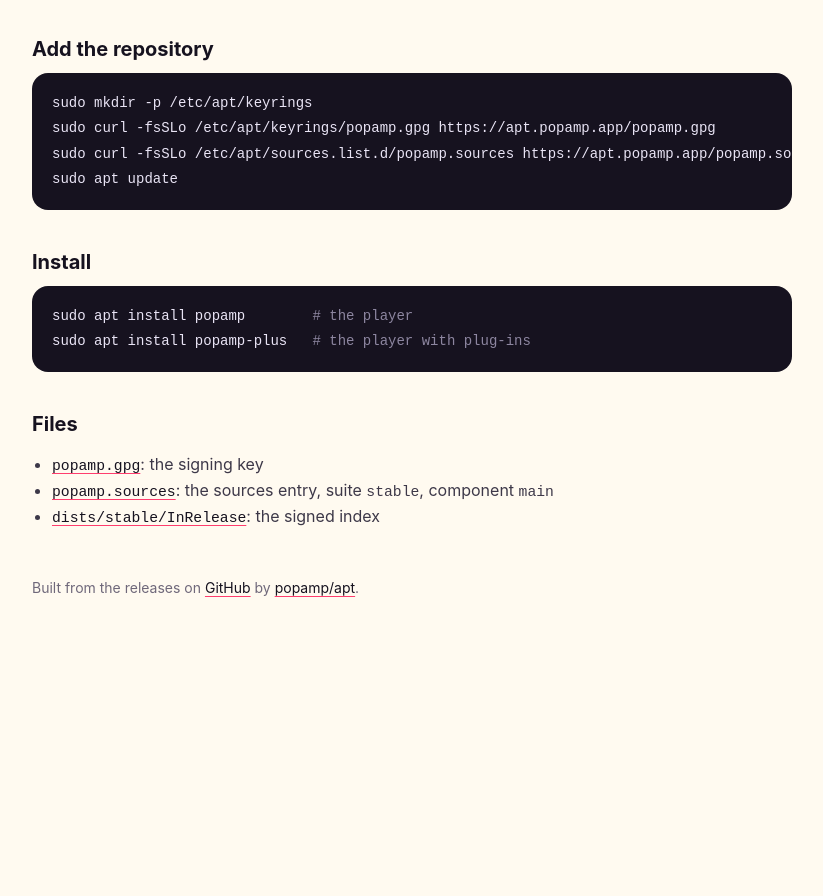
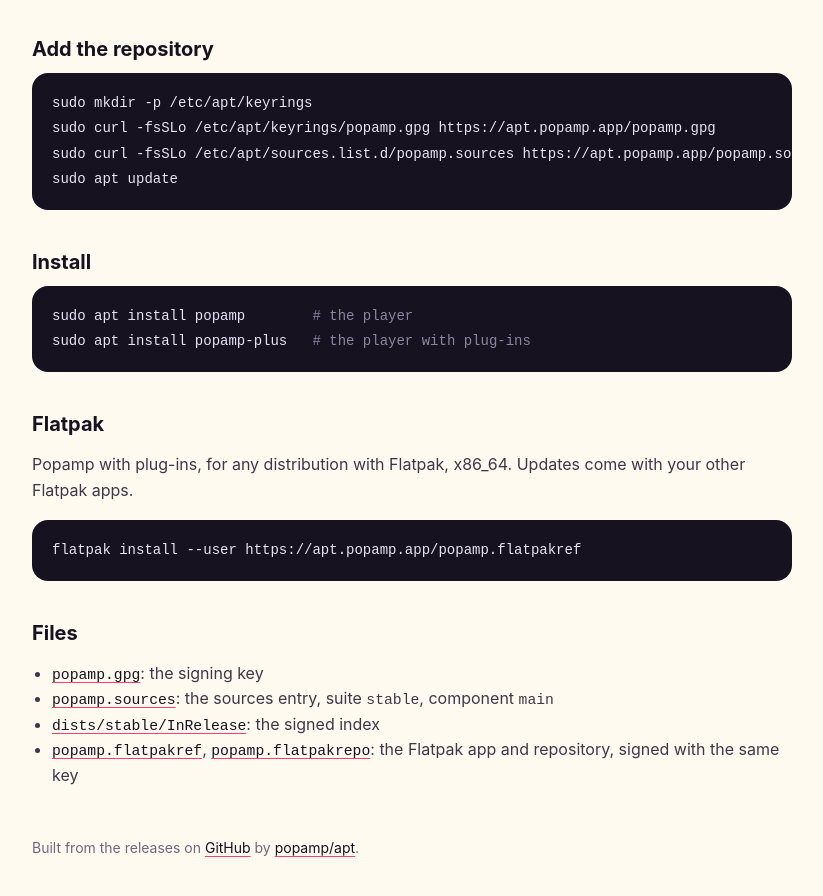
Before and after one commit to popamp/apt, a plain HTML site: page site/index.html in a window 1280 px wide. Shown: the part 182-1078 px from the top of the page, without its empty margins (228-1051 px from the left). Before the commit the page ends 845 px from the top, so only its background shows below. Drawn offline with Linux system fonts and the light colour scheme.

Commit message:
Flatpak repository at apt.popamp.app/flatpak/
Flathub takes no manifest written with an AI, so Popamp Plus gets a
Flatpak repository of its own, as it has an apt one: the Flatpak
workflow builds the latest popamp release (or a given ref) with its
manifest into the published OSTree repository, signs it with the apt
key, keeps the commit before with a static delta, installs from it as a
check and publishes the tar in the release "flatpak". bin/mirror runs
bin/mirror-flatpak, which switches the server's copy in when built.txt
changes; clients check the signatures against the key in
popamp.flatpakref. The key import moves to bin/import-signing-key for
both workflows.

Checked here with a throwaway key and the build from the Flatpak tests:
three commits pruned to two with deltas (59 MB), the mirror switches in
and is quiet when unchanged, refuses a tar with other files, and an
ostree pull verifies against the right key and fails with another.

Co-Authored-By: Claude Opus 5.5 <noreply@anthropic.com>

```diff
--- a/site/index.html
+++ b/site/index.html
@@ -4,7 +4,7 @@
 <meta charset="utf-8">
 <meta name="viewport" content="width=device-width, initial-scale=1">
 <title>Popamp apt repository</title>
-<meta name="description" content="The apt repository of Popamp, its skins and its plug-ins, for Debian and Ubuntu.">
+<meta name="description" content="The apt repository of Popamp, its skins and its plug-ins, for Debian and Ubuntu, and its Flatpak repository.">
 <style>
 :root{--canvas:#fffaf0;--card:#f5ecd8;--ink:#16121f;--body:#3d3848;--muted:#6f687a;--pink:#ff3d6e;--shell:#16121f;--shell-text:#e9e4f5}
 *{box-sizing:border-box}
@@ -36,11 +36,16 @@ sudo apt update</pre>
 <pre>sudo apt install popamp        <span class="c"># the player</span>
 sudo apt install popamp-plus   <span class="c"># the player with plug-ins</span></pre>
 
+<h2>Flatpak</h2>
+<p>Popamp with plug-ins, for any distribution with Flatpak, x86_64. Updates come with your other Flatpak apps.</p>
+<pre>flatpak install --user https://apt.popamp.app/popamp.flatpakref</pre>
+
 <h2>Files</h2>
 <ul>
 <li><a href="popamp.gpg"><code>popamp.gpg</code></a>: the signing key</li>
 <li><a href="popamp.sources"><code>popamp.sources</code></a>: the sources entry, suite <code>stable</code>, component <code>main</code></li>
 <li><a href="dists/stable/InRelease"><code>dists/stable/InRelease</code></a>: the signed index</li>
+<li><a href="popamp.flatpakref"><code>popamp.flatpakref</code></a>, <a href="popamp.flatpakrepo"><code>popamp.flatpakrepo</code></a>: the Flatpak app and repository, signed with the same key</li>
 </ul>
 
 <p class="muted">Built from the releases on <a href="https://github.com/popamp">GitHub</a> by <a href="https://github.com/popamp/apt">popamp/apt</a>.</p>
```
Also changed, not shown: 9 other files.
